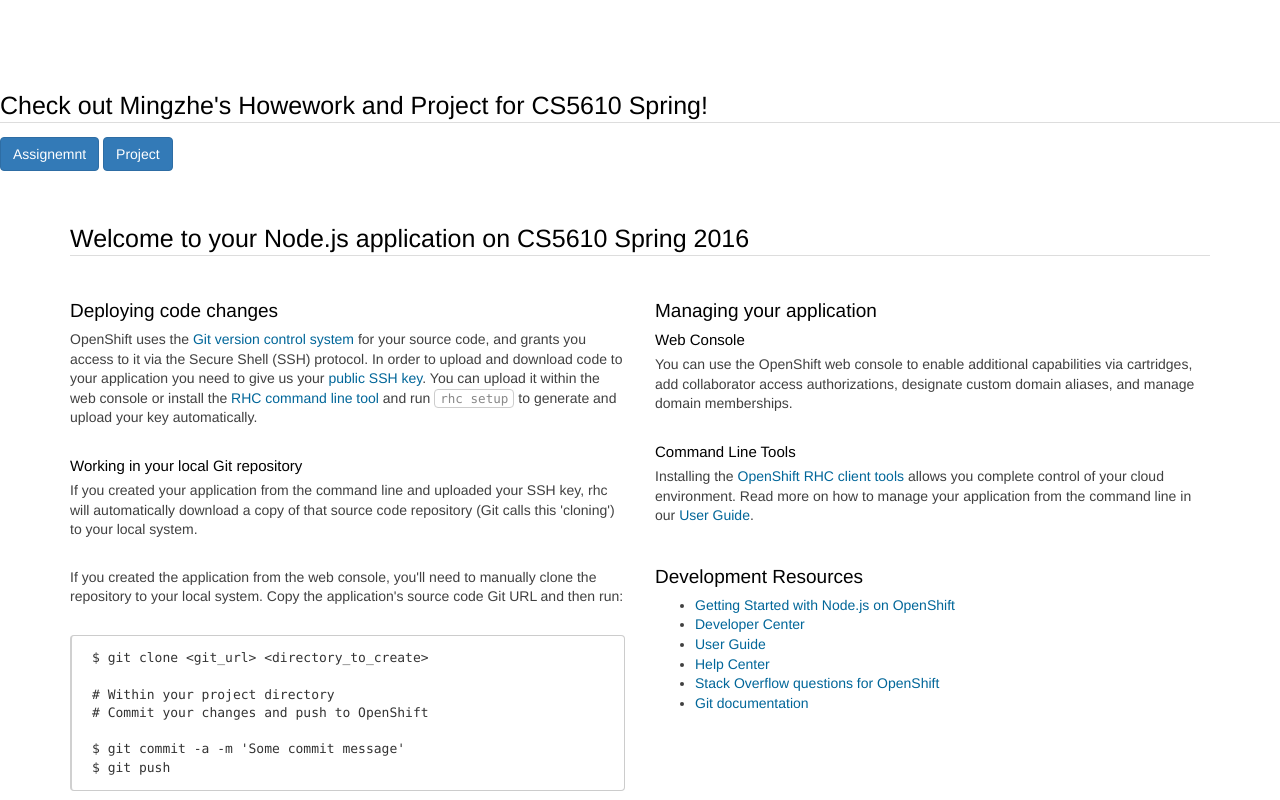
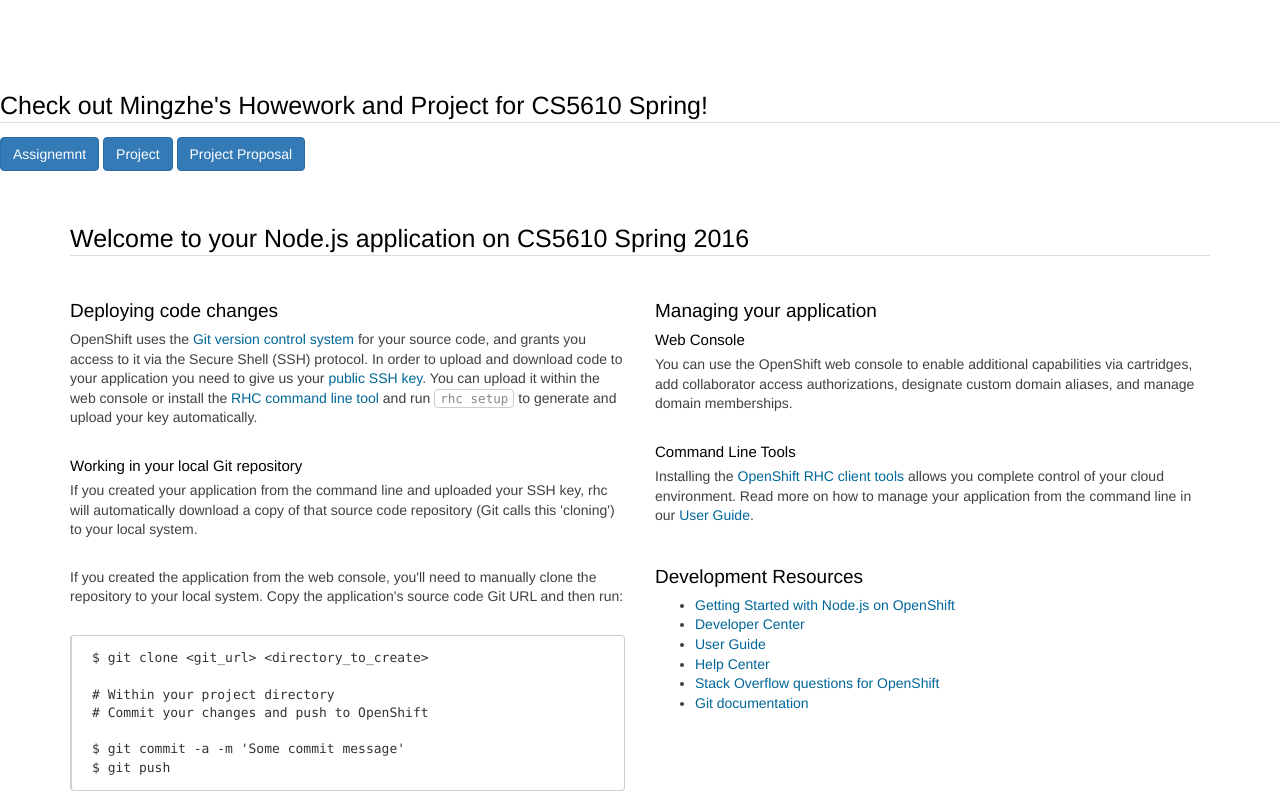
Before and after one commit to mingzhexu/WebDevSpring2016, a website: page public/index.html in a window 1280 px wide. Shown: the top 800 px of the page. Drawn offline with nearby package versions, Linux system fonts and the light colour scheme; files that its build step writes are made by us from their sources.

Commit message:
add the project proposal link

```diff
--- a/public/index.html
+++ b/public/index.html
@@ -228,6 +228,7 @@
 
 <a class="btn btn-primary" href = "assignment/home.html" role="button">Assignemnt</a>
 <a class="btn btn-primary" href = "project/home.html" role="button">Project</a>
+<a class="btn btn-primary" href = "https://docs.google.com/document/d/1FwroikqNZJ7xsEymweffrJhMFsj-izrzqsrPAcZX7rU/edit?usp=sharing" role = buttle>Project Proposal</a>
 
 <section class='container'>
     <hgroup>
```
